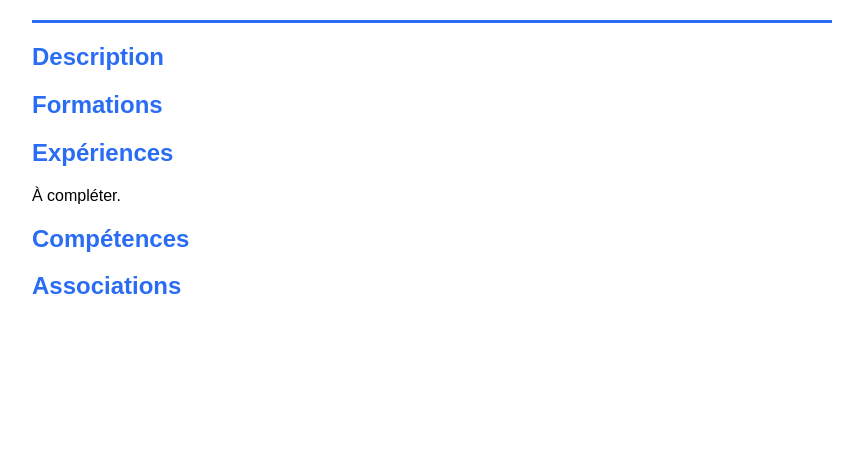
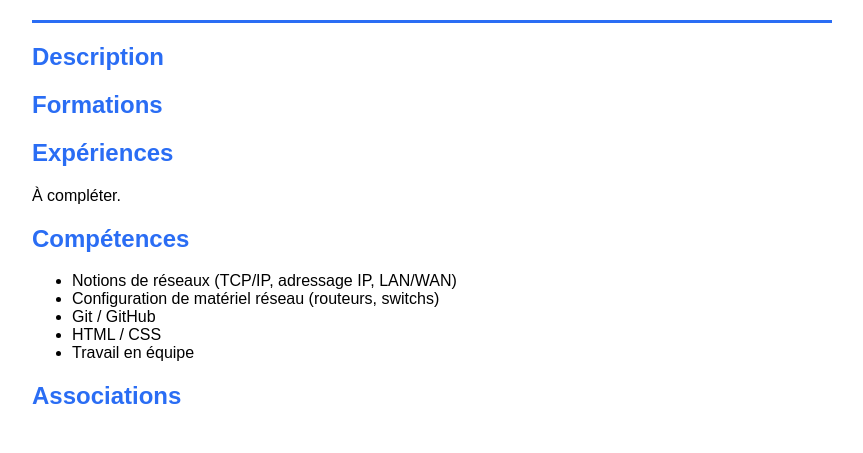
Before and after one commit to josias24josias-svg/Mon-cv, a plain HTML site: page Index.html in a window 1280 px wide. Shown: the whole page, without its empty margins (208-1071 px from the left). Drawn offline with Linux system fonts and the light colour scheme.

Commit message:
Update Index.html

```diff
--- a/Index.html
+++ b/Index.html
@@ -30,7 +30,14 @@
 
     <section id="competences">
       <h2>Compétences</h2>
-      <!-- COMPETENCES -->
+      <ul>
+  <li>Notions de réseaux (TCP/IP, adressage IP, LAN/WAN)</li>
+  <li>Configuration de matériel réseau (routeurs, switchs)</li>
+  <li>Git / GitHub</li>
+  <li>HTML / CSS</li>
+  <li>Travail en équipe</li>
+</ul>
+
     </section>
 
     <section id="associations">
```
